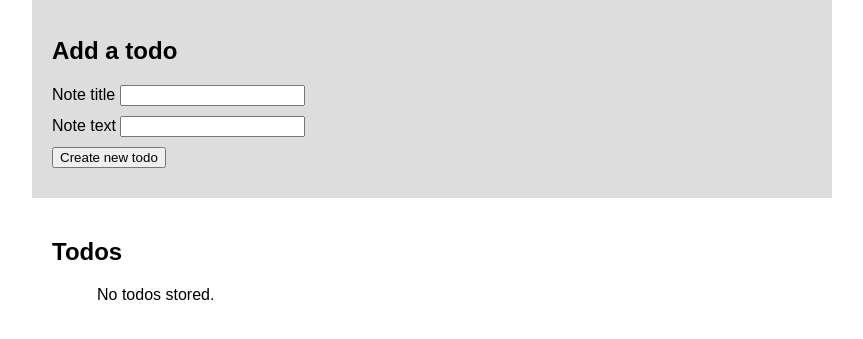
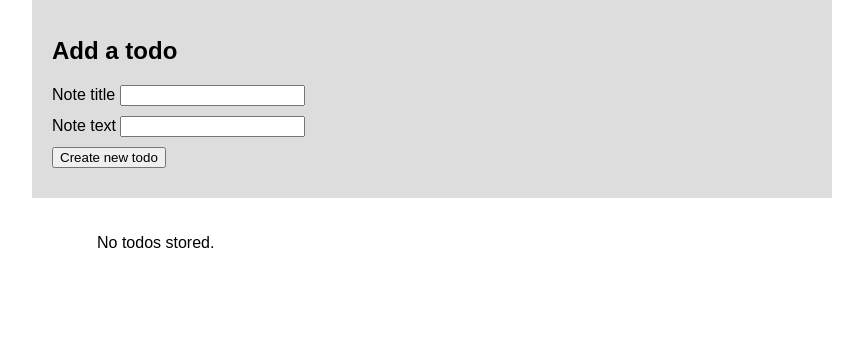
Before and after one commit to sunilraok/learn-javascript, a plain HTML site: page indexeddb-todoapp/index.html in a window 1280 px wide. Shown: the part 103-442 px from the top of the page, without its empty margins (208-1071 px from the left). Drawn offline with Linux system fonts and the light colour scheme.

Commit message:
Remove todo heading

```diff
--- a/indexeddb-todoapp/index.html
+++ b/indexeddb-todoapp/index.html
@@ -29,7 +29,6 @@
         </form>
       </section>
       <section class="todo-display">
-        <h2>Todos</h2>
         <ul>
 
         </ul>
```
